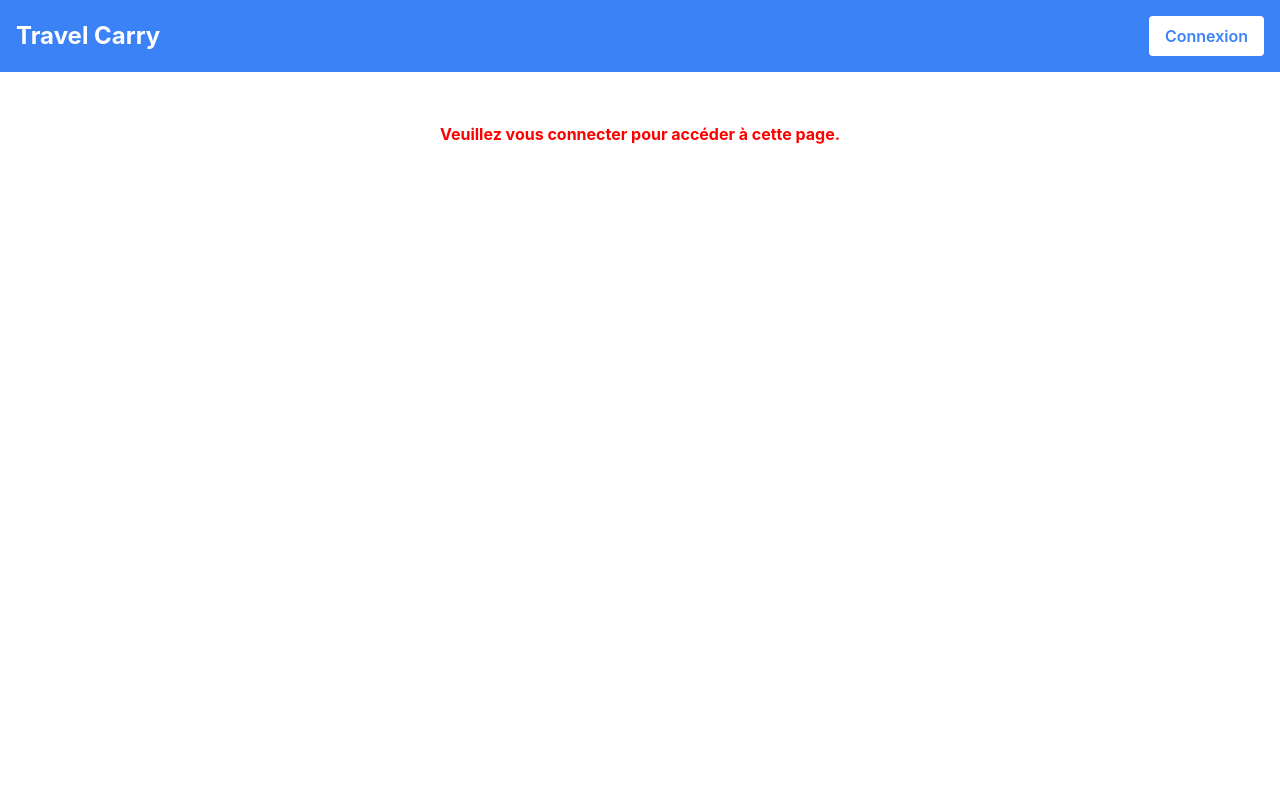
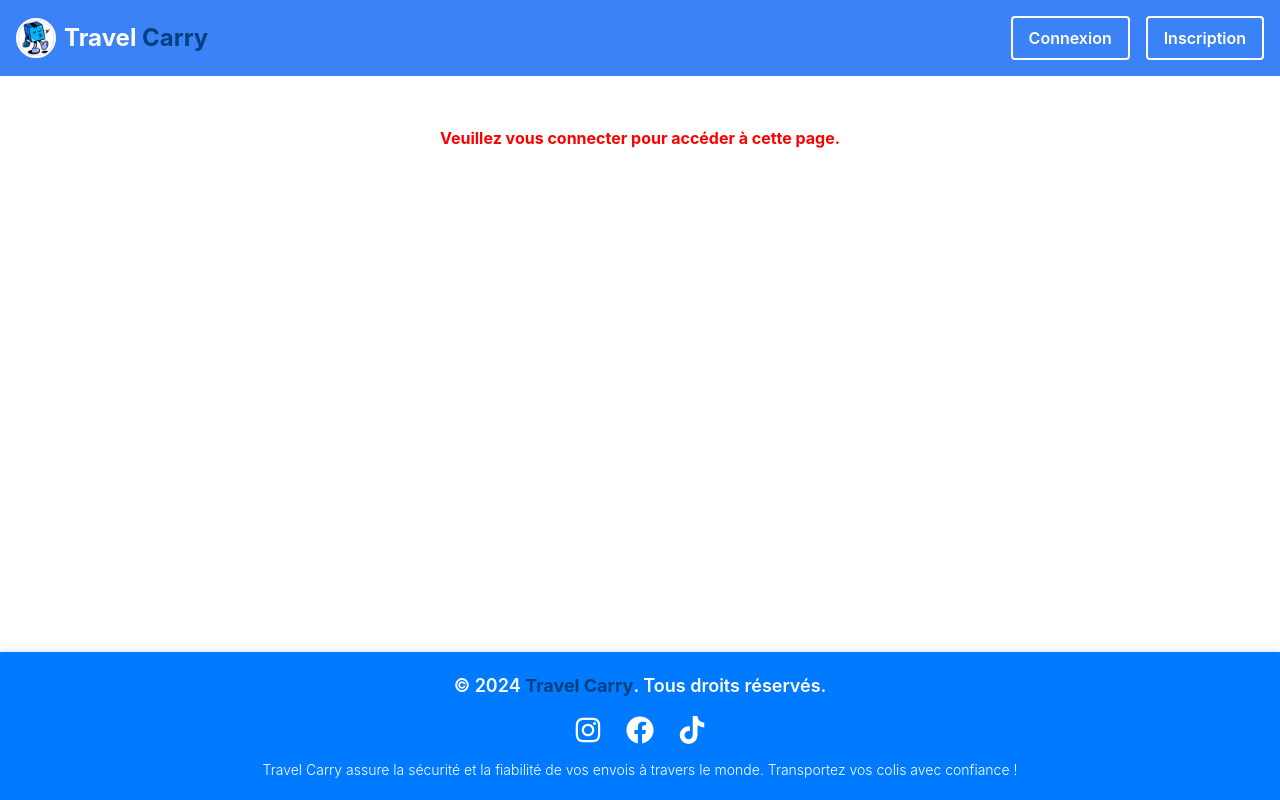
Before and after one commit to Devops-noah/Frontend, a React (Create React App) app in the folder travel-carry/: page / in a window 1280 px wide. Built offline with nearby package versions, Linux system fonts and the light colour scheme.

Commit message:
modification du footer

```diff
--- a/travel-carry/package.json
+++ b/travel-carry/package.json
@@ -8,6 +8,7 @@
     "@testing-library/user-event": "^13.5.0",
     "axios": "^1.7.7",
     "jwt-decode": "^4.0.0",
+    "react-icons": "^4.10.1",
     "react": "^18.3.1",
     "react-dom": "^18.3.1",
     "react-router-dom": "^7.0.2",
--- a/travel-carry/public/index.html
+++ b/travel-carry/public/index.html
@@ -25,6 +25,8 @@
       Learn how to configure a non-root public URL by running `npm run build`.
     -->
     <title>Travel Carry</title>
+    <link href="https://fonts.googleapis.com/css2?family=Poppins:wght@400;600;700&display=swap" rel="stylesheet">
+
   </head>
   <body>
     <noscript>You need to enable JavaScript to run this app.</noscript>
--- a/travel-carry/src/App.css
+++ b/travel-carry/src/App.css
@@ -1,39 +1,18 @@
-.App {
-  text-align: center;
+/* Assurez-vous que le body et html prennent toute la hauteur */
+html, body {
+  height: 100%;
+  margin: 0;
+  padding: 0;
 }
 
-.header {
-  background-color: #007bff; /* Couleur bleue pour le header */
-  height: 64px; /* Hauteur du header */
+/* Configuration principale de l'application */
+#app-root {
   display: flex;
-  align-items: center;
-  justify-content: space-between;
-  padding: 0 16px;
-  color: white;
-  position: fixed; /* Fixer le header en haut */
-  top: 0;
-  width: 100%;
-  z-index: 1000;
+  flex-direction: column;
+  min-height: 100vh;
 }
 
+/* Le contenu principal doit s'étirer pour pousser le footer en bas */
 .container {
-  margin-top: 64px; /* Marge pour laisser de l'espace sous le header */
-  padding: 16px;
-  min-height: calc(100vh - 64px); /* S'assure que la hauteur minimale de la page ne chevauche pas le header */
-  display: flex;
-  justify-content: center;
-  align-items: center;
+  flex: 1;
 }
-
-.form-container {
-  background-color: white;
-  border-radius: 8px;
-  box-shadow: 0 4px 6px rgba(0, 0, 0, 0.1);
-  padding: 24px;
-  width: 100%;
-  max-width: 400px; /* Limiter la largeur du formulaire */
-}
-
-.App-link {
-  color: #61dafb;
-}
--- a/travel-carry/src/App.js
+++ b/travel-carry/src/App.js
@@ -9,6 +9,8 @@ import ColisDetails from "./colis/ColisDetails";
 import AnnonceList from "./AnnonceList";
 import CreateAnnonce from "./CreateAnnonce";
 import { UserProvider } from "./context/UserContext";
+import Footer from "./Footer";
+import "./App.css"; // Assurez-vous de gérer les styles de base ici
 
 function App() {
     // Vérifie si l'utilisateur est connecté
@@ -17,13 +19,16 @@ function App() {
     return (
         <UserProvider>
             <Router>
+                {/* Structure principale avec Flexbox */}
+                <div className="app-root">
                     <Header />
-                <div className="container">
+                    <main className="content">
                         <Routes>
                             {/* Routes publiques */}
                             <Route path="/" element={<HomePage />} />
                             <Route path="/login" element={<Login />} />
                             <Route path="/register" element={<SignUp />} />
+                            <Route path="/annonces" element={<AnnonceList />} /> {/* Non protégé */}
 
                             {/* Routes protégées */}
                             <Route
@@ -47,16 +52,6 @@ function App() {
                                 }
                             />
                             <Route
-                            path="/annonces"
-                            element={
-                                isAuthenticated ? (
-                                    <AnnonceList />
-                                ) : (
-                                    <Navigate to="/login" replace />
-                                )
-                            }
-                        />
-                        <Route
                                 path="/create-annonce"
                                 element={
                                     isAuthenticated ? (
@@ -67,6 +62,8 @@ function App() {
                                 }
                             />
                         </Routes>
+                    </main>
+                    <Footer />
                 </div>
             </Router>
         </UserProvider>
--- a/travel-carry/src/Footer.css
+++ b/travel-carry/src/Footer.css
@@ -0,0 +1,35 @@
+.footer {
+    background-color: #007BFF; /* Couleur du header pour uniformiser */
+    color: white; /* Texte blanc */
+    text-align: center;
+    padding: 20px 10px;
+    position: absolute;
+    bottom: 0;
+    left: 0;
+    width: 100%;
+    font-size: 14px;
+    box-shadow: 0px -2px 5px rgba(0, 0, 0, 0.1);
+}
+
+.footer-icons {
+    margin: 10px 0;
+    display: flex;
+    justify-content: center;
+    gap: 20px;
+}
+
+.footer-icons a {
+    color: white;
+    font-size: 24px;
+    transition: transform 0.3s, color 0.3s;
+}
+
+.footer-icons a:hover {
+    transform: scale(1.2); /* Agrandit légèrement les icônes au survol */
+    color: #FFD700; /* Ajout d'une couleur dorée au survol */
+}
+
+.footer-text {
+    margin-top: 10px;
+    font-size: 16px;
+}
--- a/travel-carry/src/Footer.jsx
+++ b/travel-carry/src/Footer.jsx
@@ -1,10 +1,52 @@
 import React from 'react';
 import './Footer.css';
+import { FaInstagram, FaFacebook, FaTiktok } from 'react-icons/fa'; // Icons for social media
 
 const Footer = () => {
     return (
-        <footer className="footer">
-            <p>© 2024 Travel Carry. Tous droits réservés.</p>
+        <footer className="footer bg-blue-500 text-white p-6">
+            <div className="container mx-auto text-center">
+                {/* Logo et description */}
+                <p className="mb-4 text-lg font-semibold">
+                    © 2024 <span style={{ color: "#004080", fontWeight: "bold" }}>Travel Carry</span>. Tous droits réservés.
+                </p>
+
+                {/* Réseaux sociaux */}
+                <div className="flex justify-center space-x-6 mb-4">
+                    <a
+                        href="https://www.instagram.com"
+                        target="_blank"
+                        rel="noopener noreferrer"
+                        className="hover:text-gray-300 transition"
+                        aria-label="Instagram"
+                    >
+                        <FaInstagram size={28} />
+                    </a>
+                    <a
+                        href="https://www.facebook.com"
+                        target="_blank"
+                        rel="noopener noreferrer"
+                        className="hover:text-gray-300 transition"
+                        aria-label="Facebook"
+                    >
+                        <FaFacebook size={28} />
+                    </a>
+                    <a
+                        href="https://www.tiktok.com"
+                        target="_blank"
+                        rel="noopener noreferrer"
+                        className="hover:text-gray-300 transition"
+                        aria-label="TikTok"
+                    >
+                        <FaTiktok size={28} />
+                    </a>
+                </div>
+
+                {/* Texte d'assurance */}
+                <p className="text-sm font-light">
+                    Travel Carry assure la sécurité et la fiabilité de vos envois à travers le monde. Transportez vos colis avec confiance !
+                </p>
+            </div>
         </footer>
     );
 };
--- a/travel-carry/src/Header.jsx
+++ b/travel-carry/src/Header.jsx
@@ -1,48 +1,56 @@
 import React, { useState, useEffect } from "react";
 import { Link, useNavigate } from "react-router-dom";
+import logo from "./assets/logo.png"; // Assurez-vous que le chemin est correct
 
 const Header = () => {
     const navigate = useNavigate();
     const [userName, setUserName] = useState("");
 
-    // Vérifiez si l'utilisateur est connecté (en regardant le token dans le localStorage)
     const isAuthenticated = !!localStorage.getItem("token");
-    console.log("test: ", isAuthenticated);
 
-    // Charger le nom de l'utilisateur depuis le localStorage
     useEffect(() => {
         if (isAuthenticated) {
             const storedUserName = localStorage.getItem("userName");
             if (storedUserName) {
-                // Capitaliser la première lettre du nom de l'utilisateur
                 const formattedName = storedUserName
-                    .replace(/"/g, "") // Supprimer les guillemets
-                    .replace(/^./, (char) => char.toUpperCase()); // Capitaliser la première lettre
+                    .replace(/"/g, "")
+                    .replace(/^./, (char) => char.toUpperCase());
                 setUserName(formattedName);
             }
         }
     }, [isAuthenticated]);
 
-    // Fonction pour gérer la déconnexion
     const handleLogout = () => {
-        localStorage.removeItem("token"); // Supprimez le token
-        localStorage.removeItem("userName"); // Supprimez le nom de l'utilisateur
-        setUserName(""); // Effacer l'état du nom
-        navigate("/login"); // Redirigez vers la page de connexion
+        localStorage.removeItem("token");
+        localStorage.removeItem("userName");
+        setUserName("");
+        navigate("/login");
     };
 
     return (
         <header className="flex justify-between items-center p-4 bg-blue-500 text-white">
-            <div className="text-2xl font-bold">Travel Carry</div>
-            <nav className="flex items-center">
-                {/* Si l'utilisateur est connecté et que son nom est disponible */}
+            <div className="flex items-center">
+                <img
+                    src={logo}
+                    alt="Logo"
+                    className="h-10 w-10 mr-2"
+                    style={{
+                        borderRadius: "50%",
+                        border: "2px solid white",
+                    }}
+                />
+                <h1 className="text-2xl font-bold">
+                    <span style={{ color: "#ffffff" }}>Travel</span>{" "}
+                    <span style={{ color: "#004080" }}>Carry</span>
+                </h1>
+            </div>
+
+            <nav className="flex items-center space-x-4">
                 {isAuthenticated && userName && (
-                    <span className="mr-4 text-white font-semibold">
-                        Bienvenue, {userName}
-                    </span>
+                    <span className="text-white font-semibold">Bienvenue, {userName}</span>
                 )}
+
                 {isAuthenticated ? (
-                    // Bouton pour la déconnexion si l'utilisateur est connecté
                     <button
                         onClick={handleLogout}
                         className="px-4 py-2 bg-white text-blue-500 font-semibold rounded hover:bg-gray-100"
@@ -50,12 +58,50 @@ const Header = () => {
                         Déconnexion
                     </button>
                 ) : (
-                    // Bouton pour la connexion si l'utilisateur n'est pas connecté
-                    <Link to="/login">
-                        <button className="px-4 py-2 bg-white text-blue-500 font-semibold rounded hover:bg-gray-100">
-                            Connexion
-                        </button>
-                    </Link>
+                    <>
+                        <Link to="/login">
+                            <button
+                                className="px-4 py-2 font-semibold rounded"
+                                style={{
+                                    backgroundColor: "transparent",
+                                    color: "white",
+                                    border: "2px solid white",
+                                    transition: "background-color 0.3s, color 0.3s",
+                                }}
+                                onMouseEnter={(e) => {
+                                    e.target.style.backgroundColor = "white";
+                                    e.target.style.color = "#004080";
+                                }}
+                                onMouseLeave={(e) => {
+                                    e.target.style.backgroundColor = "transparent";
+                                    e.target.style.color = "white";
+                                }}
+                            >
+                                Connexion
+                            </button>
+                        </Link>
+                        <Link to="/register">
+                            <button
+                                className="px-4 py-2 font-semibold rounded"
+                                style={{
+                                    backgroundColor: "transparent",
+                                    color: "white",
+                                    border: "2px solid white",
+                                    transition: "background-color 0.3s, color 0.3s",
+                                }}
+                                onMouseEnter={(e) => {
+                                    e.target.style.backgroundColor = "white";
+                                    e.target.style.color = "#004080";
+                                }}
+                                onMouseLeave={(e) => {
+                                    e.target.style.backgroundColor = "transparent";
+                                    e.target.style.color = "white";
+                                }}
+                            >
+                                Inscription
+                            </button>
+                        </Link>
+                    </>
                 )}
             </nav>
         </header>
```
Also changed, not shown: travel-carry/src/Header.css (+9 -0 lines), travel-carry/src/assets/logo.png (added), 1 other file (tests, documents, lock files or other folders). Lines whose indentation alone changed are shown as unchanged.
